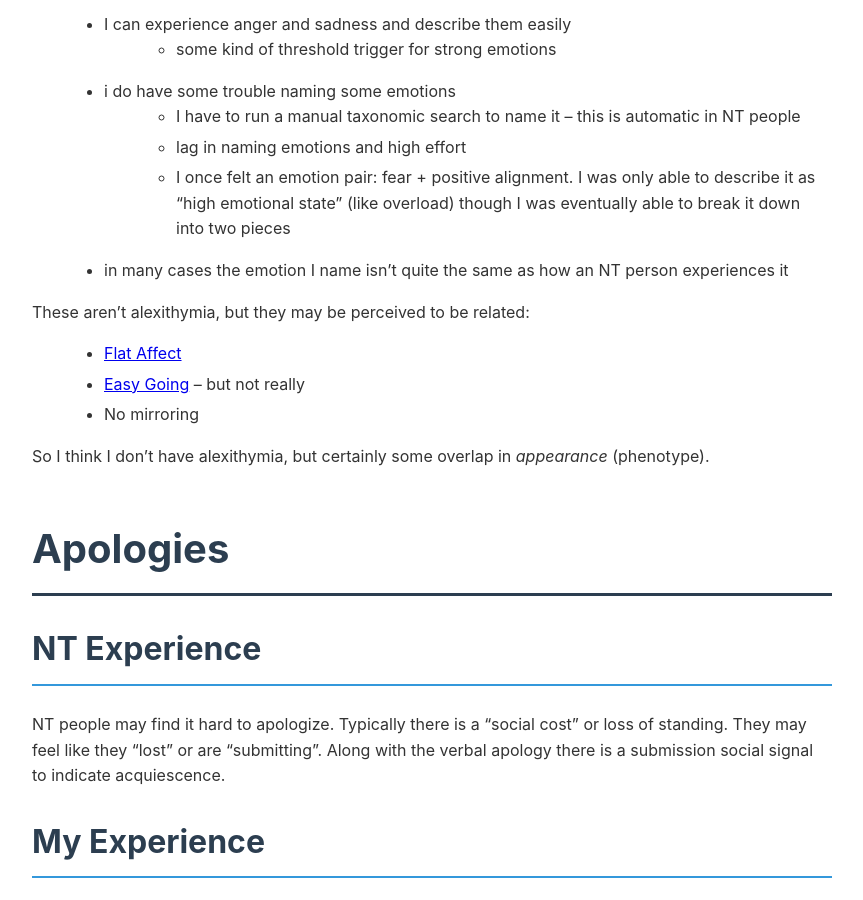
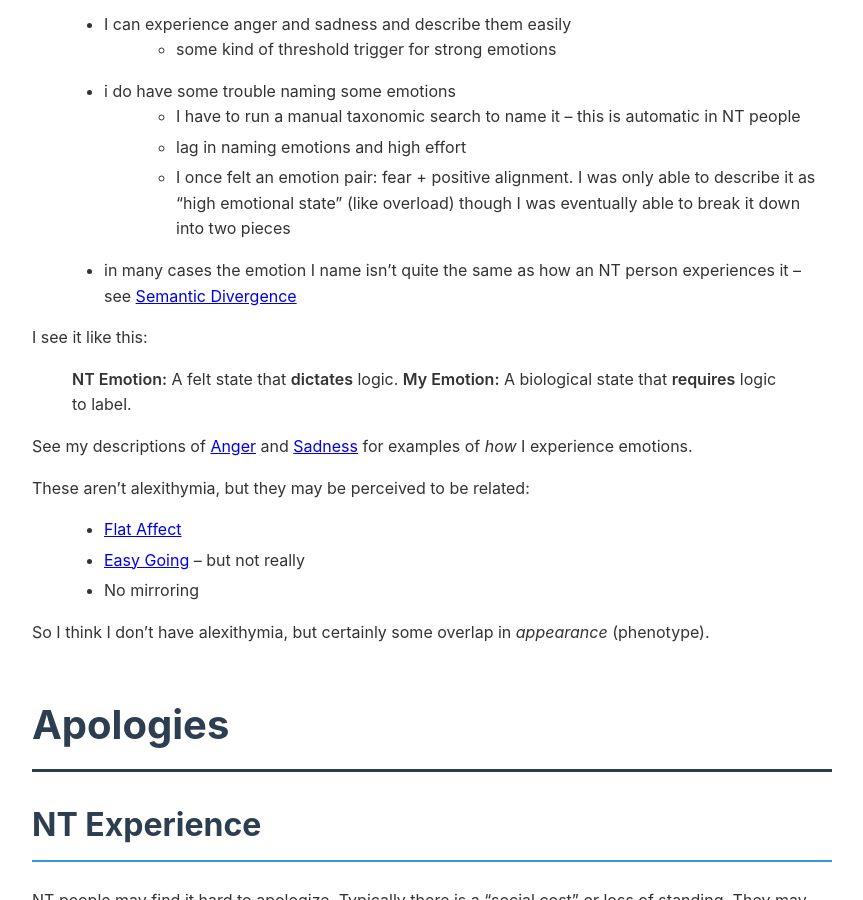
Before and after one commit to SignalBlind/SignalBlind.github.io, a Jekyll site: the page built from print-export-page.md, in a window 1280 px wide and 900 px high, scrolled down 32158 px. Shown: the whole window, without its empty margins (208-1071 px from the left). Built offline with Jekyll 4.4.1, drawn with Linux system fonts in a browser that asks for light colours; some of the changed text lies outside the part shown.

Commit message:
per review some clarifications on emotions and Alexithymia

```diff
--- a/Experience/Alexithymia.md
+++ b/Experience/Alexithymia.md
@@ -29,7 +29,14 @@ There is a [chart](https://www.thementalhealthcoalition.org/feel-your-feelings/)
 	- I have to run a manual taxonomic search to name it -- this is automatic in NT people
 	- lag in naming emotions and high effort
 	- I once felt an emotion pair: fear + positive alignment.  I was only able to describe it as "high emotional state" (like overload) though I was eventually able to break it down into two pieces
-- in many cases the emotion I name isn't quite the same as how an NT person experiences it
+- in many cases the emotion I name isn't quite the same as how an NT person experiences it -- see [Semantic Divergence](../Emotions/Semantic%20Divergence.md)
+
+I see it like this:
+
+>**NT Emotion:** A felt state that **dictates** logic.
+>**My Emotion:** A biological state that **requires** logic to label.
+
+See my descriptions of [Anger](../Emotions/Anger.md) and [Sadness](../Emotions/Sadness.md) for examples of *how* I experience emotions.
 
 These aren't alexithymia, but they may be perceived to be related:
 
```
Also changed, not shown: Emotions/Emotions.md (+1 -1 lines).
